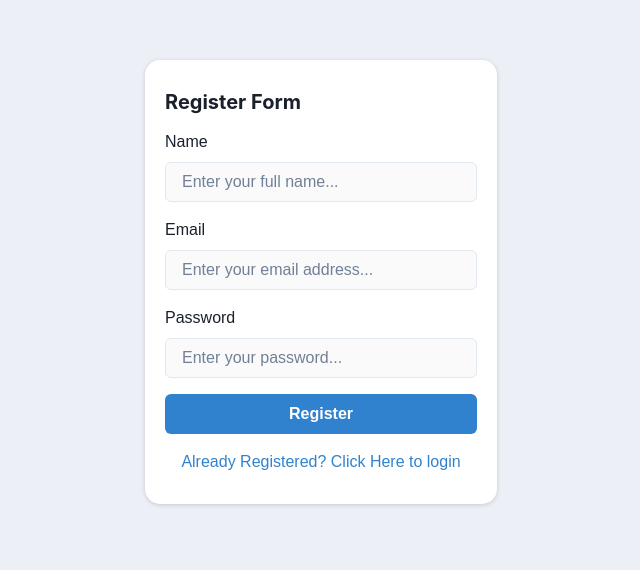
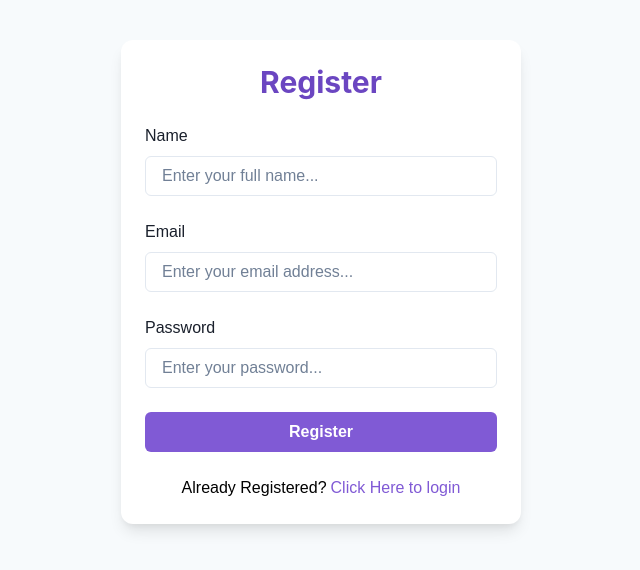
Before and after one commit to AvikNayak22/SpendWisely, a React (Vite) app in the folder client/: page /register in a window 1280 px wide. Shown: the part 118-688 px from the top of the page, without its empty margins (319-959 px from the left). Built offline with nearby package versions, Linux system fonts and the light colour scheme; a web font is replaced by a local one.

Commit message:
login and register button design changed

```diff
--- a/client/src/index.css
+++ b/client/src/index.css
@@ -5,29 +5,3 @@
   box-sizing: border-box;
   font-family: "Chivo", sans-serif;
 }
-
-.register-page,
-.login-page {
-  display: flex;
-  align-items: center;
-  justify-content: center;
-  flex-direction: column;
-  background-color: #eceff6;
-  height: 100vh;
-}
-
-.register-page Form,
-.login-page Form {
-  background-color: #ffffff;
-  padding: 30px 20px;
-  width: auto;
-  height: auto;
-  margin-inline: 8px;
-  border-radius: 15px;
-  box-shadow: rgba(0, 0, 0, 0.16) 0px 1px 4px;
-}
-
-.register-page Form Input,
-.login-page Form Input {
-  background-color: #fafafa;
-}
--- a/client/src/pages/Login.jsx
+++ b/client/src/pages/Login.jsx
@@ -16,6 +16,7 @@ import {
   Spinner,
   useToast,
   Heading,
+  Text,
 } from "@chakra-ui/react";
 
 const Login = () => {
@@ -64,16 +65,30 @@ const Login = () => {
     if (validUser) {
       navigate("/");
     }
-  }, [navigate]);
+  }, [navigate, validUser]);
 
   return (
-    <Box className="login-page" p={5}>
-      {isLoading && <Spinner thickness="4px" size="md" color="black" />}
-      <Box width="400px" p="4">
+    <Box
+      className="login-page"
+      p={5}
+      bg="gray.50"
+      minH="100vh"
+      display="flex"
+      justifyContent="center"
+      alignItems="center"
+    >
+      {isLoading && <Spinner thickness="4px" size="md" color="purple.500" />}
+      <Box width="350px" p={6} boxShadow="lg" bg="white" borderRadius="xl">
         <form onSubmit={formik.handleSubmit}>
-          <VStack spacing={4} align="flex-center">
-            <Heading as="h4" size="md">
-              Login Form
+          <VStack spacing={6} align="flex-start">
+            <Heading
+              as="h4"
+              size="lg"
+              textAlign="center"
+              w="full"
+              color="purple.600"
+            >
+              Login
             </Heading>
             <FormControl
               id="email"
@@ -88,7 +103,9 @@ const Login = () => {
                 onChange={formik.handleChange}
               />
               {formik.errors.email && formik.touched.email ? (
-                <div>{formik.errors.email}</div>
+                <Text color="red.500" fontSize="sm">
+                  {formik.errors.email}
+                </Text>
               ) : null}
             </FormControl>
             <FormControl
@@ -104,14 +121,24 @@ const Login = () => {
                 onChange={formik.handleChange}
               />
               {formik.errors.password && formik.touched.password ? (
-                <div>{formik.errors.password}</div>
+                <Text color="red.500" fontSize="sm">
+                  {formik.errors.password}
+                </Text>
               ) : null}
             </FormControl>
-            <Button type="submit" colorScheme="blue" width="full">
+            <Button type="submit" colorScheme="purple" width="full">
               Login
             </Button>
-            <Box textAlign="center" width="100%" textColor="blue.500">
-              <Link to="/register">Not a user? Click Here to Register</Link>
+            <Box
+              display="flex"
+              justifyContent="center"
+              gap={1}
+              textAlign="center"
+              width="100%"
+              textColor="purple.500"
+            >
+              <Text textColor="black">Not a user? </Text>
+              <Link to="/register">Click Here to Register</Link>
             </Box>
           </VStack>
         </form>
--- a/client/src/pages/Register.jsx
+++ b/client/src/pages/Register.jsx
@@ -13,6 +13,7 @@ import {
   Heading,
   VStack,
   useToast,
+  Text,
 } from "@chakra-ui/react";
 import { useRegisterUserMutation } from "../redux/apiSlice";
 import { useSelector } from "react-redux";
@@ -63,16 +64,30 @@ const Register = () => {
     if (validUser) {
       navigate("/");
     }
-  }, [navigate]);
+  }, [navigate, validUser]);
 
   return (
-    <Box className="register-page" p={5}>
-      {isLoading && <Spinner thickness="4px" size="md" color="black" />}
-      <Box width="400px" p="4">
+    <Box
+      className="register-page"
+      p={5}
+      bg="gray.50"
+      minH="100vh"
+      display="flex"
+      justifyContent="center"
+      alignItems="center"
+    >
+      {isLoading && <Spinner thickness="4px" size="md" color="purple.500" />}
+      <Box width="400px" p={6} boxShadow="lg" bg="white" borderRadius="xl">
         <form onSubmit={formik.handleSubmit}>
-          <VStack spacing={4} align="flex-center">
-            <Heading as="h4" size="md">
-              Register Form
+          <VStack spacing={6} align="flex-start">
+            <Heading
+              as="h4"
+              size="lg"
+              textAlign="center"
+              w="full"
+              color="purple.600"
+            >
+              Register
             </Heading>
             <FormControl
               id="name"
@@ -86,7 +101,9 @@ const Register = () => {
                 onChange={formik.handleChange}
               />
               {formik.errors.name && formik.touched.name ? (
-                <div>{formik.errors.name}</div>
+                <Text color="red.500" fontSize="sm">
+                  {formik.errors.name}
+                </Text>
               ) : null}
             </FormControl>
             <FormControl
@@ -102,7 +119,9 @@ const Register = () => {
                 onChange={formik.handleChange}
               />
               {formik.errors.email && formik.touched.email ? (
-                <div>{formik.errors.email}</div>
+                <Text color="red.500" fontSize="sm">
+                  {formik.errors.email}
+                </Text>
               ) : null}
             </FormControl>
             <FormControl
@@ -118,14 +137,24 @@ const Register = () => {
                 onChange={formik.handleChange}
               />
               {formik.errors.password && formik.touched.password ? (
-                <div>{formik.errors.password}</div>
+                <Text color="red.500" fontSize="sm">
+                  {formik.errors.password}
+                </Text>
               ) : null}
             </FormControl>
-            <Button type="submit" colorScheme="blue" width="full">
+            <Button type="submit" colorScheme="purple" width="full">
               Register
             </Button>
-            <Box textAlign="center" width="100%" textColor="blue.500">
-              <Link to="/login">Already Registered? Click Here to login</Link>
+            <Box
+              display="flex"
+              justifyContent="center"
+              gap={1}
+              textAlign="center"
+              width="100%"
+              textColor="purple.500"
+            >
+              <Text textColor="black">Already Registered?</Text>
+              <Link to="/login"> Click Here to login</Link>
             </Box>
           </VStack>
         </form>
```
